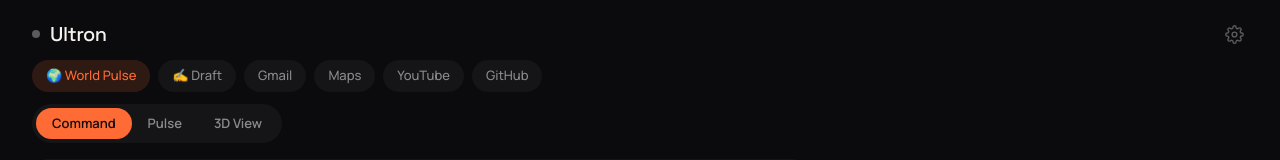
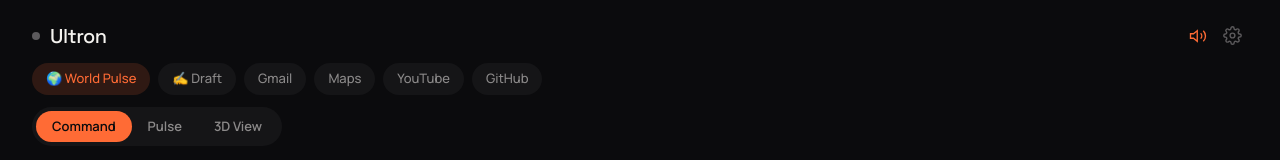
Before and after one commit to jakeharvey162-source/ultron, a Next.js app: page / in a window 1280 px wide. Shown: the top 160 px of the page. Built offline with nearby package versions, Linux system fonts and the light colour scheme.

Commit message:
Fix silent voice failures: cancel/speak race condition, voice warm-up, visible header toggle, error surfacing

```diff
--- a/components/Assistant.jsx
+++ b/components/Assistant.jsx
@@ -95,6 +95,12 @@ export default function Assistant() {
   useEffect(() => {
     setSpeechSupported(!!(window.SpeechRecognition || window.webkitSpeechRecognition));
     setSynthSupported(!!window.speechSynthesis);
+    if (window.speechSynthesis) {
+      // Voices often load asynchronously; touching this early avoids the
+      // very first speak() call being silently ignored on some browsers.
+      window.speechSynthesis.getVoices();
+      window.speechSynthesis.onvoiceschanged = () => window.speechSynthesis.getVoices();
+    }
     const storedName = safeGet("ultron:name", "Ultron");
     setName(storedName);
     setNameInput(storedName);
@@ -139,6 +145,18 @@ export default function Assistant() {
     try {
       window.speechSynthesis.cancel();
       const clean = text.replace(/[*_#`]/g, "");
+      const resumeAfterSpeaking = () => {
+        setSpeaking(false);
+        if (callModeRef.current) {
+          setTimeout(() => startRecognition("call"), 300);
+        } else if (wakeModeRef.current) {
+          setTimeout(() => startRecognition("wake"), 300);
+        }
+      };
+      // Chrome silently drops an utterance queued in the same tick as
+      // cancel() — a short delay avoids that race so speech reliably fires.
+      setTimeout(() => {
+        try {
           const utter = new SpeechSynthesisUtterance(clean);
           utter.rate = 1.03;
           utter.pitch = 0.92;
@@ -149,17 +167,17 @@ export default function Assistant() {
               try { recognitionRef.current.stop(); } catch (e) {}
             }
           };
-      const resumeAfterSpeaking = () => {
+          utter.onend = resumeAfterSpeaking;
+          utter.onerror = (ev) => {
+            console.warn("speech synthesis error", ev.error);
+            setError("Voice reply failed to play — check your device isn't on silent/mute, or try again.");
+            resumeAfterSpeaking();
+          };
+          window.speechSynthesis.speak(utter);
+        } catch (e) {
           setSpeaking(false);
-        if (callModeRef.current) {
-          setTimeout(() => startRecognition("call"), 300);
-        } else if (wakeModeRef.current) {
-          setTimeout(() => startRecognition("wake"), 300);
         }
-      };
-      utter.onend = resumeAfterSpeaking;
-      utter.onerror = resumeAfterSpeaking;
-      window.speechSynthesis.speak(utter);
+      }, 80);
     } catch (e) {
       setSpeaking(false);
     }
@@ -445,9 +463,25 @@ export default function Assistant() {
           </span>
           <h1 className="font-display font-medium text-lg sm:text-xl tracking-tight truncate text-text">{name}</h1>
         </div>
-        <button onClick={() => setSettingsOpen(true)} aria-label="Settings" className="text-faint hover:text-muted transition-colors p-1">
+        <div className="flex items-center gap-1 flex-shrink-0">
+          {synthSupported && (
+            <button
+              onClick={toggleVoiceOut}
+              aria-label={voiceOut ? "Mute voice replies" : "Enable voice replies"}
+              className="transition-colors p-1.5"
+              style={{ color: voiceOut ? "#FF6B35" : "#5C5A5C" }}
+            >
+              {voiceOut ? (
+                <svg width="18" height="18" viewBox="0 0 24 24" fill="none" stroke="currentColor" strokeWidth="1.8"><path d="M11 5 6 9H2v6h4l5 4V5zM19.07 4.93a10 10 0 0 1 0 14.14M15.54 8.46a5 5 0 0 1 0 7.07"/></svg>
+              ) : (
+                <svg width="18" height="18" viewBox="0 0 24 24" fill="none" stroke="currentColor" strokeWidth="1.8"><path d="M11 5 6 9H2v6h4l5 4V5zM23 9l-6 6M17 9l6 6"/></svg>
+              )}
+            </button>
+          )}
+          <button onClick={() => setSettingsOpen(true)} aria-label="Settings" className="text-faint hover:text-muted transition-colors p-1.5">
             <svg width="19" height="19" viewBox="0 0 24 24" fill="none" stroke="currentColor" strokeWidth="1.8"><circle cx="12" cy="12" r="3"/><path d="M19.4 15a1.65 1.65 0 0 0 .33 1.82l.06.06a2 2 0 1 1-2.83 2.83l-.06-.06a1.65 1.65 0 0 0-1.82-.33 1.65 1.65 0 0 0-1 1.51V21a2 2 0 0 1-4 0v-.09A1.65 1.65 0 0 0 9 19.4a1.65 1.65 0 0 0-1.82.33l-.06.06a2 2 0 1 1-2.83-2.83l.06-.06a1.65 1.65 0 0 0 .33-1.82 1.65 1.65 0 0 0-1.51-1H3a2 2 0 0 1 0-4h.09A1.65 1.65 0 0 0 4.6 9a1.65 1.65 0 0 0-.33-1.82l-.06-.06a2 2 0 1 1 2.83-2.83l.06.06a1.65 1.65 0 0 0 1.82.33H9a1.65 1.65 0 0 0 1-1.51V3a2 2 0 0 1 4 0v.09a1.65 1.65 0 0 0 1 1.51 1.65 1.65 0 0 0 1.82-.33l.06-.06a2 2 0 1 1 2.83 2.83l-.06.06a1.65 1.65 0 0 0-.33 1.82V9a1.65 1.65 0 0 0 1.51 1H21a2 2 0 0 1 0 4h-.09a1.65 1.65 0 0 0-1.51 1z"/></svg>
           </button>
+        </div>
       </div>
 
       {/* Quick launch */}
```
Lines whose indentation alone changed are shown as unchanged.
